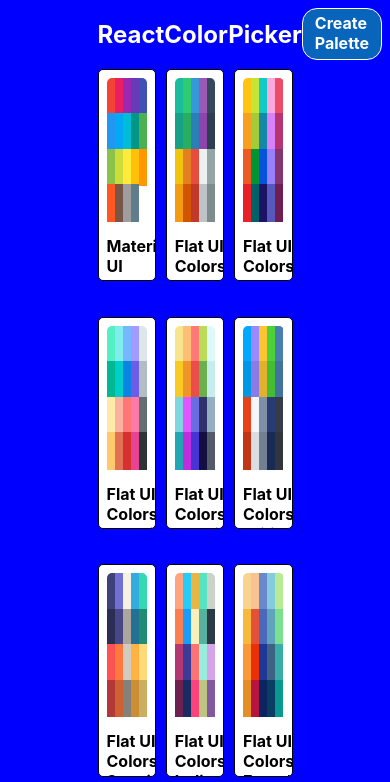
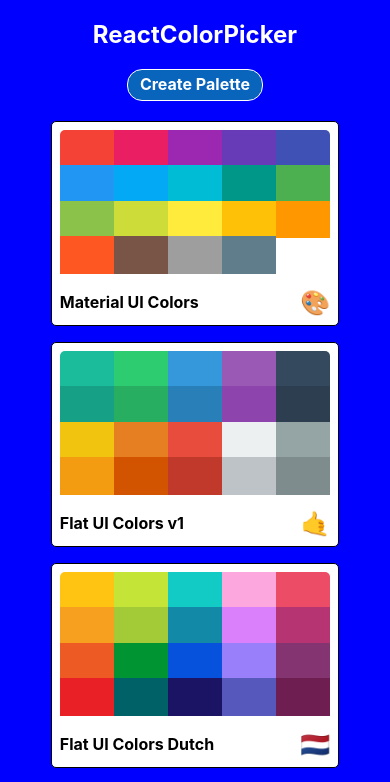
Before and after one commit to damienluzzo33/color-palette-maker, a React (Create React App) app: page / in a window 390 px wide. Shown: the top 782 px of the page. Built offline with nearby package versions, Linux system fonts and the light colour scheme; the HTML template or start-up script is replaced by a standard one.

Commit message:
make AllColorPalette front page responsive

```diff
--- a/src/styles/AllColorPaletteStyles.js
+++ b/src/styles/AllColorPaletteStyles.js
@@ -1,3 +1,5 @@
+import { MediaQuery } from './MediaQueries';
+
 const AllColorPaletteStyles = {
 	root: {
 		backgroundColor: 'blue',
@@ -11,7 +13,22 @@
         display: "flex",
         alignItems: "flex-start",
         flexDirection: "column",
-        flexWrap: "wrap"
+        flexWrap: "wrap",
+        [MediaQuery.down("xl")]: {
+            width: "60%"
+        },
+        [MediaQuery.down("lg")]: {
+            width: "70%"
+        },
+        [MediaQuery.down("md")]: {
+            width: "70%"
+        },
+        [MediaQuery.down("sm")]: {
+            width: "75%"
+        },
+        [MediaQuery.down("xs")]: {
+            width: "85%"
+        }
     },
 	nav: {
         display: "flex",
@@ -28,6 +45,12 @@
             background: "#0965bb",
             fontWeight: "bold",
             paddingBottom: "6px"
+        },
+        [MediaQuery.down("xs")]: {
+            justifyContent: "center",
+            alignItems: "center",
+            flexDirection: "column",
+            marginBottom: "20px"
         }
     },
 	palettes: {
@@ -35,7 +58,19 @@
         width: "100%",
         display: "grid",
         gridTemplateColumns: "repeat(3,30%)",
-        gridGap: "5%"
+        gridGap: "2.5rem 2.5rem",
+        [MediaQuery.down("lg")]: {
+            gridTemplateColumns: "repeat(3,30%)"
+        },
+        [MediaQuery.down("md")]: {
+            gridTemplateColumns: "repeat(2,46.5%)",
+            gridGap: "2rem 2rem"
+        },
+        [MediaQuery.down("xs")]: {
+            gridTemplateColumns: "repeat(1, 87%)",
+            gridGap: "1rem 0rem",
+            justifyContent: "center"
+        }
     }
 };
 
--- a/src/styles/MediaQueries.js
+++ b/src/styles/MediaQueries.js
@@ -5,7 +5,8 @@
             xs: 575.98,
             sm: 767.98,
             md: 991.98,
-            lg: 1199.98
+            lg: 1199.98,
+            xl: 1575
         };
         return `@media (max-width: ${screen[size]}px)`;
     }
```
Also changed, not shown: src/styles/FooterStyles.js (line endings or trailing spaces).
